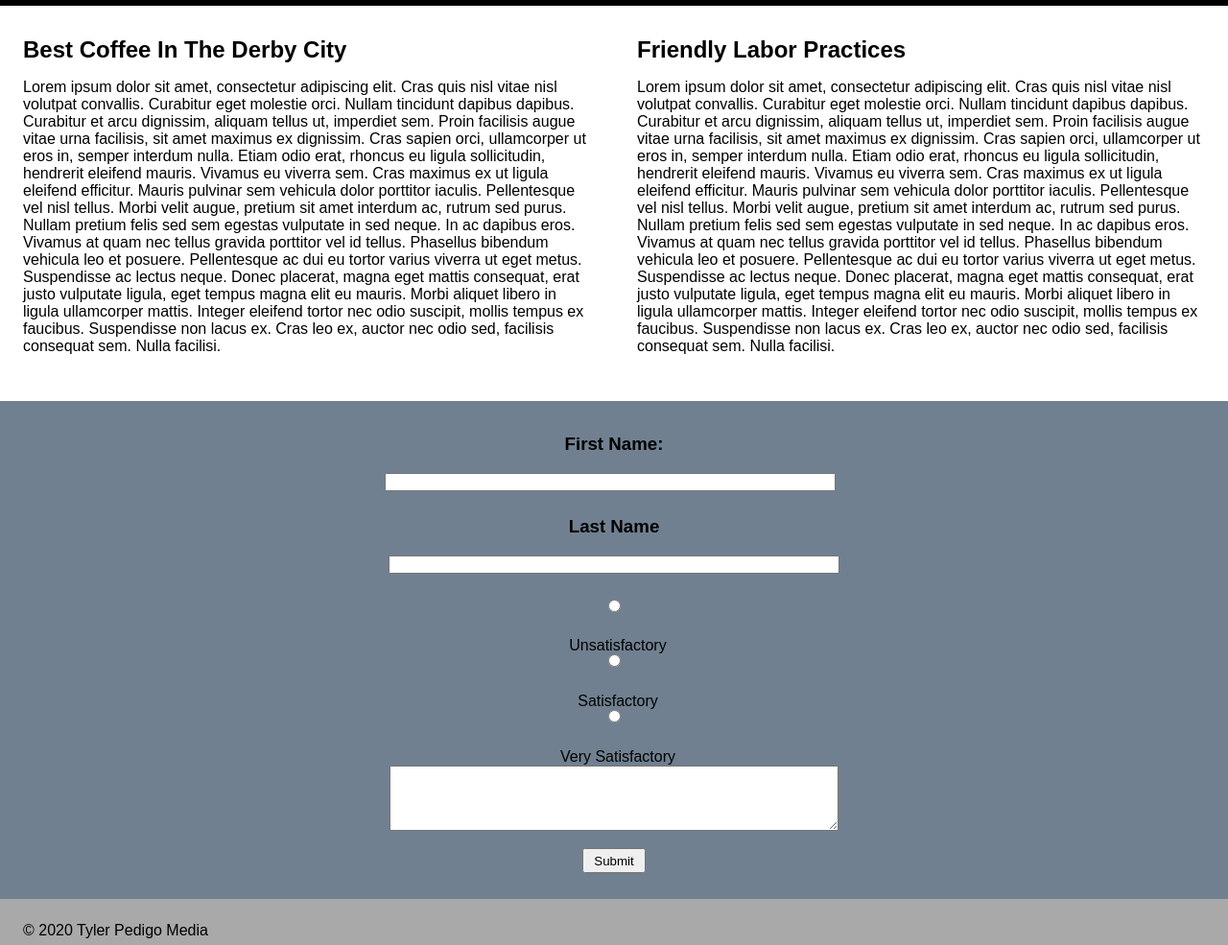
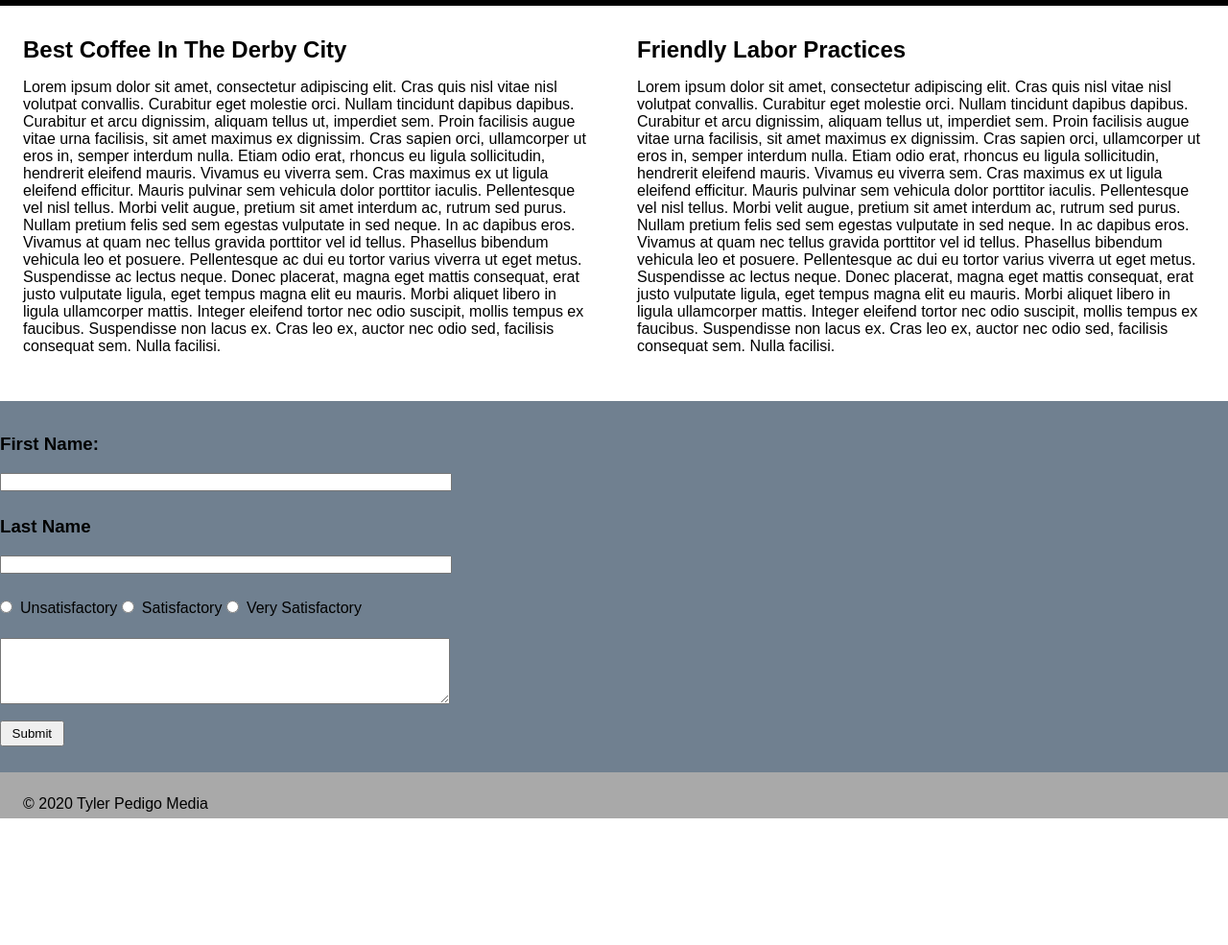
Before and after one commit to Tapedigo/tylers-coffee, a plain HTML site: page index.html in a window 1280 px wide. Shown: the part 74-1059 px from the top of the page at 96% size. After the commit the page ends 927 px from the top, so only its background shows below. Drawn offline with Linux system fonts and the light colour scheme.

Commit message:
continued to attempt to fix form alignment... still encountered problem after problem...

```diff
--- a/css/style.css
+++ b/css/style.css
@@ -74,18 +74,14 @@ textarea {
 form {
     background-color: slategray;
     padding-top: 1em;
-    margin: 0 auto;
-    text-align: center;
 }
 
 label {
     padding-left: .5em;
-
 }
 
-input[type="radio"]{
-    display: block;
-    margin: 0 auto;
+input[type="radio"] {
+    text-align: ;
 }
 
 .form input {
@@ -94,7 +90,6 @@ input[type="radio"]{
 
 .form h3 {
     margin-bottom: 1em;
-    text-align: center;
 }
 
 
@@ -107,6 +102,7 @@ input[type="radio"]{
  .submit {
      width: 5em;
      height: 2em;
+     margin: auto;
  }
 
 /* Media Querys */
```
